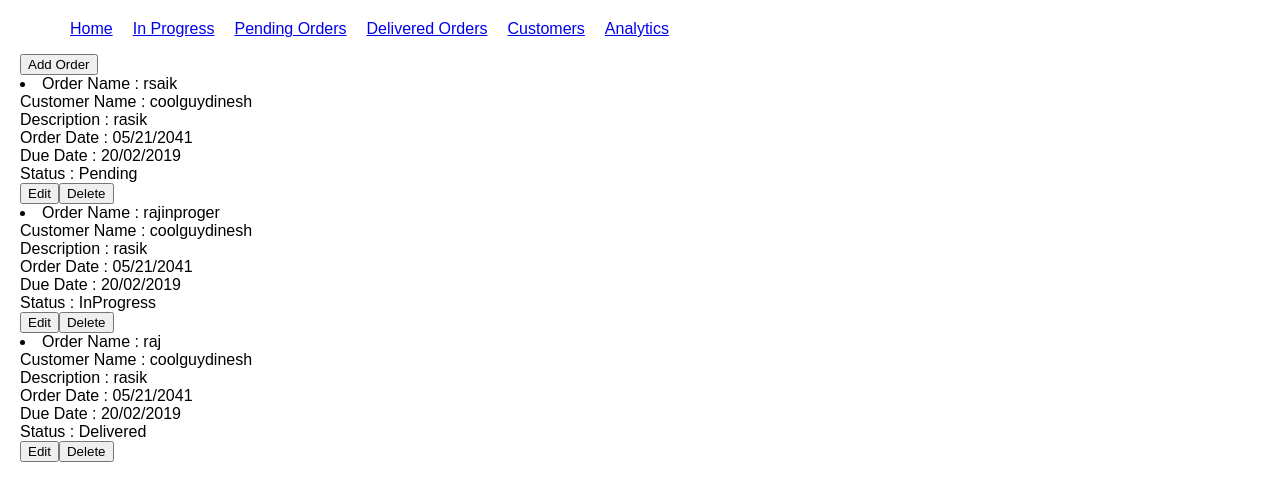
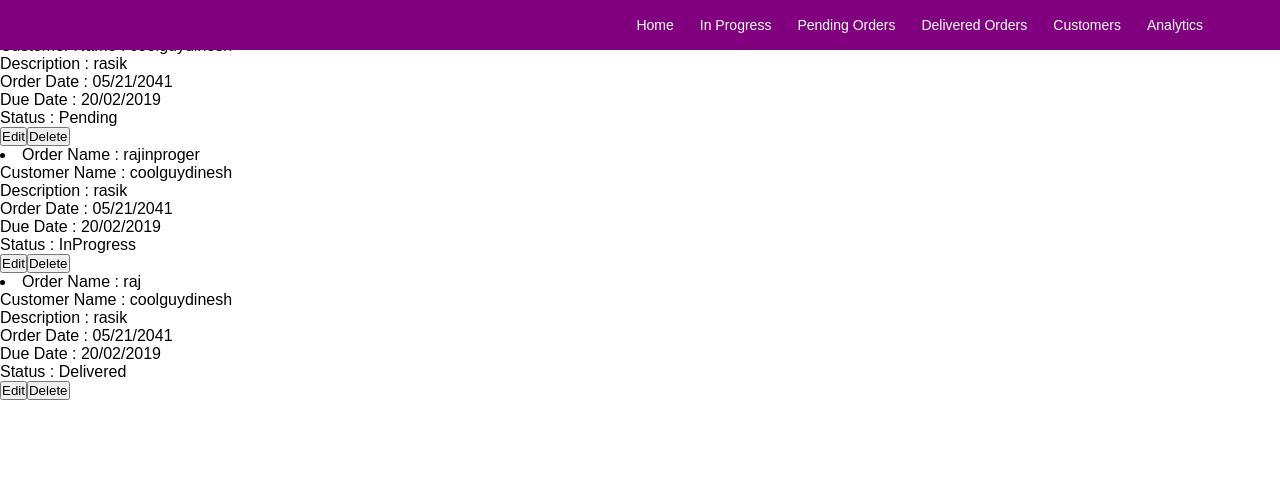
Before and after one commit to TopDEV-fs/Business_WEBAPP_Template, a React (Create React App) app: page / in a window 1280 px wide. Shown: the top 500 px of the page. Built offline with nearby package versions, Linux system fonts and the light colour scheme.

Commit message:
nav style

```diff
--- a/src/components/header.js
+++ b/src/components/header.js
@@ -4,7 +4,7 @@ import '../css/header.css';
 class Header extends Component {
   render() {
     return (
-      <div>
+      <div className="navbar">
          <ul>
             <a href="/">Home</a>
             <a href="/inprogress/">In Progress</a>
--- a/src/css/App.css
+++ b/src/css/App.css
@@ -1,3 +1,4 @@
-.App {
-   margin:20px;
+*{
+   margin: 0;
+   padding: 0px;
 }
--- a/src/css/header.css
+++ b/src/css/header.css
@@ -1,3 +1,31 @@
+.navbar{
+   height: 50px;
+   width: 100%;
+   margin: 0;
+   position: fixed;
+   top: 0;
+   background: purple;
+}
 ul a{
+   line-height: 50px;
+   width: auto;
    padding: 10px;
+   text-decoration: none;
+   color: white;
+   font-size: 14px;
+   display: inline-block;
+   padding: 0 13px;
+   transition: all .5s;
 }
+ul a:hover{
+   background: #ffffff;
+   color: purple;
+   cursor: pointer;
+}
+ul{
+   line-height: 50px;
+   float: right;
+   margin-right: 5vw;
+   max-height: 50px;
+   overflow: hidden;
+}
```
